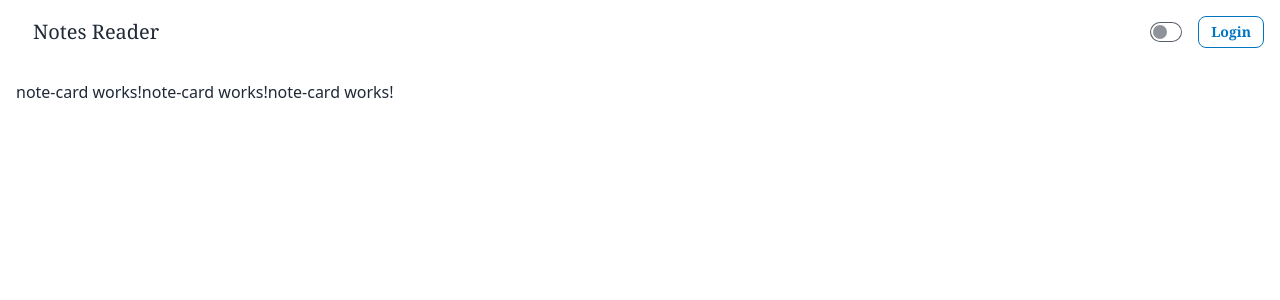
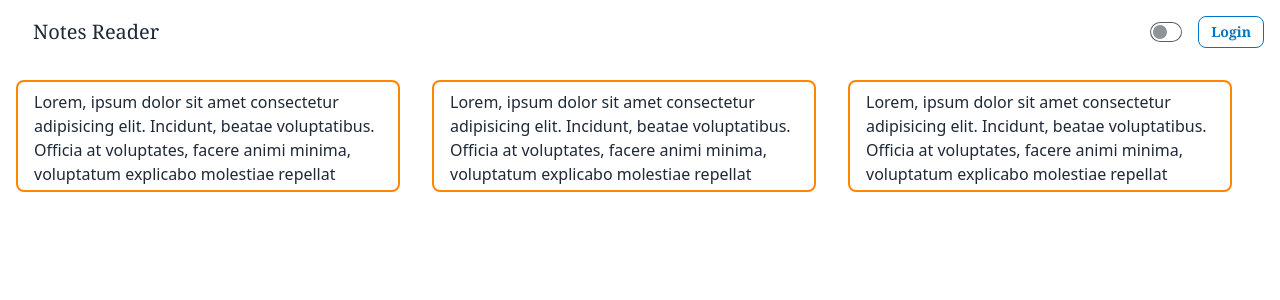
Before and after one commit to PrusWielki/NotesReader, an Angular app: page /main in a window 1280 px wide. Shown: the top 300 px of the page. Built offline with nearby package versions, Linux system fonts and the light colour scheme.

Commit message:
Note card progress

```diff
--- a/src/app/main-screen/main-screen.component.html
+++ b/src/app/main-screen/main-screen.component.html
@@ -1,8 +1,12 @@
 <div class="w-full h-[100dvh]">
   <div class="max-w-screen-xl mx-auto px-4 py-20">
-    <div class="flex flex-row flex-wrap">
+    <div class="flex flex-row flex-wrap gap-8">
       @for (card of cards; track card.text) {
-      <app-note-card />
+      <app-note-card
+        [text]="
+          'Lorem, ipsum dolor sit amet consectetur adipisicing elit. Incidunt, beatae voluptatibus. Officia at voluptates, facere animi minima, voluptatum explicabo molestiae repellat expedita eius libero quaerat aut reprehenderit nisi autem assumenda!'
+        "
+      />
       } @empty {
       <li>There are no items.</li>
       }
--- a/src/app/note-card/note-card.component.html
+++ b/src/app/note-card/note-card.component.html
@@ -1 +1,7 @@
-<p>note-card works!</p>
+<div
+  class="max-w-sm overflow-hidden text-pretty max-h-28 border-solid border-2 border-accent rounded-lg px-4 pt-2 pb-4 align-middle cursor-pointer"
+>
+  <p class="w-full h-full">
+    {{ text }}
+  </p>
+</div>
--- a/src/app/note-card/note-card.component.ts
+++ b/src/app/note-card/note-card.component.ts
@@ -1,12 +1,13 @@
-import { Component } from '@angular/core';
+import { Component, Input } from '@angular/core';
 
 @Component({
   selector: 'app-note-card',
   standalone: true,
   imports: [],
   templateUrl: './note-card.component.html',
-  styleUrl: './note-card.component.scss'
+  styleUrl: './note-card.component.scss',
 })
 export class NoteCardComponent {
-
+  @Input()
+  text!: string;
 }
```
